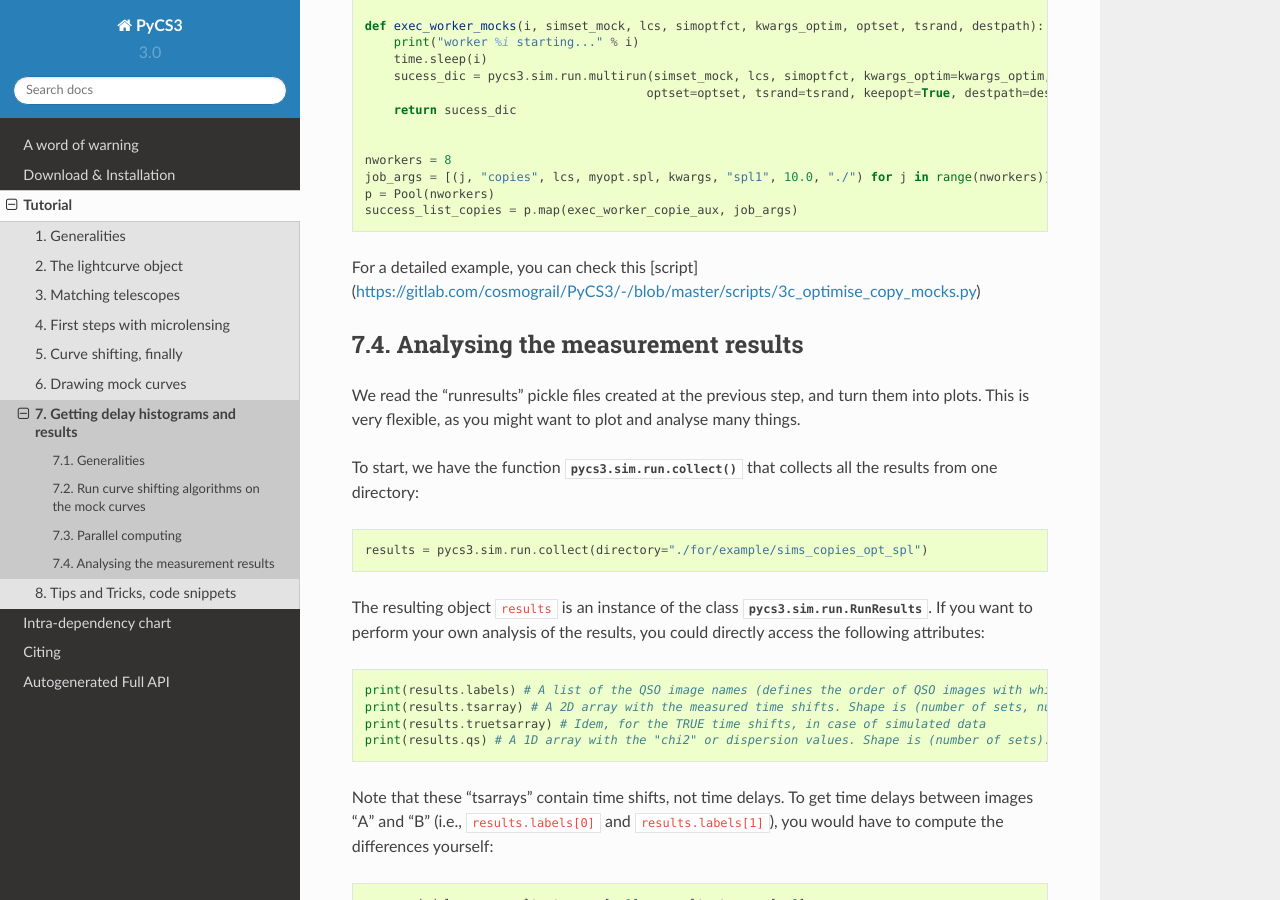
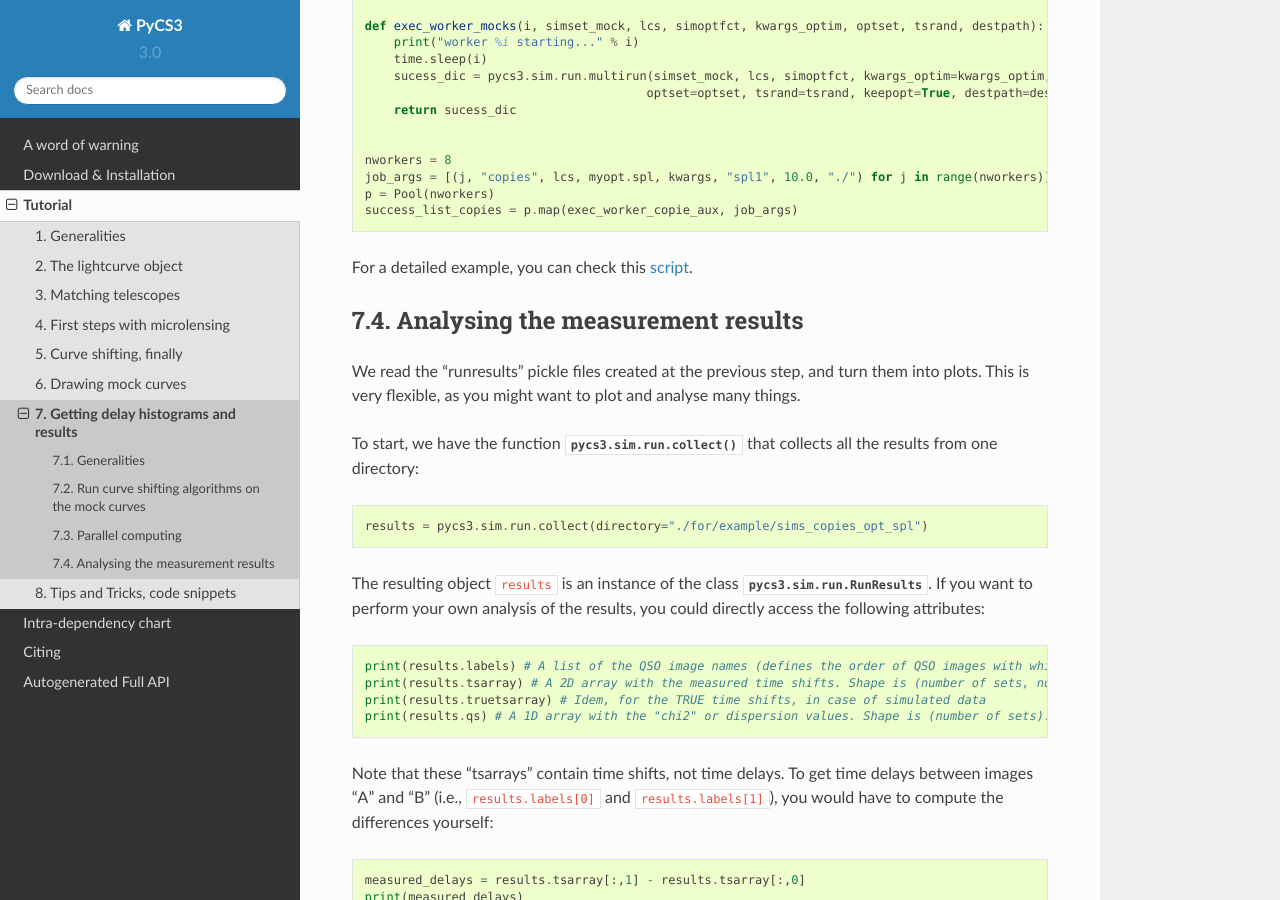
Before and after one commit to ZSHJoanna/pycs-diy, a Sphinx documentation site: the page built from docs/tutorial/makehists.rst, in a window 1280 px wide and 900 px high, scrolled down 1500 px. Built offline with Sphinx 7.4.7 and the Read the Docs theme 2.0.0, drawn with Linux system fonts in a browser that asks for light colours.

Commit message:
fixing link in the documentation

```diff
--- a/docs/tutorial/drawing.rst
+++ b/docs/tutorial/drawing.rst
@@ -161,7 +161,7 @@ Alternatively, you can use the new functionality of PyCS3 that is using the dire
         return pycs3.sim.twk.tweakml_PS(lcs, spline, B=1.0, f_min=1 / 300.0, psplot=False, verbose=False,
                           interpolation='linear', A_correction=1.0)
 
-and use it similarly to :py:func:`pycs3.sim.twk.tweakml`. Note that this do not garantee that your mock light curves will be similar as the real data. You might need to adjust the spectral window (controlled by the parameter `B`) and the amplitude of the power spectrum with the parameter `A_correction`. This can be done automatically with this [script](https://gitlab.com/cosmograil/PyCS3/-/blob/master/scripts/3a_generate_tweakml.py) and the :py:mod:`pycs3.pipe.optimiser` module.
+and use it similarly to :py:func:`pycs3.sim.twk.tweakml`. Note that this do not garantee that your mock light curves will be similar as the real data. You might need to adjust the spectral window (controlled by the parameter `B`) and the amplitude of the power spectrum with the parameter `A_correction`. This can be done automatically with this `script <https://gitlab.com/cosmograil/PyCS3/-/blob/master/scripts/3a_generate_tweakml.py>`_ and the :py:mod:`pycs3.pipe.optimiser` module.
 
 
 .. note:: Instead of providing a single "mytweakml" function to draw, you can also provide a *list* of mytweakml-like functions, each item of this list corresponding to a light curve in your lcs. This way you can individually adapt the tweakml to the noise properties in each curve.
--- a/docs/tutorial/makehists.rst
+++ b/docs/tutorial/makehists.rst
@@ -77,7 +77,7 @@ Here is an example on how you could perform parallel execution of the ``multirun
     p = Pool(nworkers)
     success_list_copies = p.map(exec_worker_copie_aux, job_args)
 
-For a detailed example, you can check this [script](https://gitlab.com/cosmograil/PyCS3/-/blob/master/scripts/3c_optimise_copy_mocks.py)
+For a detailed example, you can check this `script <https://gitlab.com/cosmograil/PyCS3/-/blob/master/scripts/3c_optimise_copy_mocks.py>`_.
 
 Analysing the measurement results
 ---------------------------------
```
